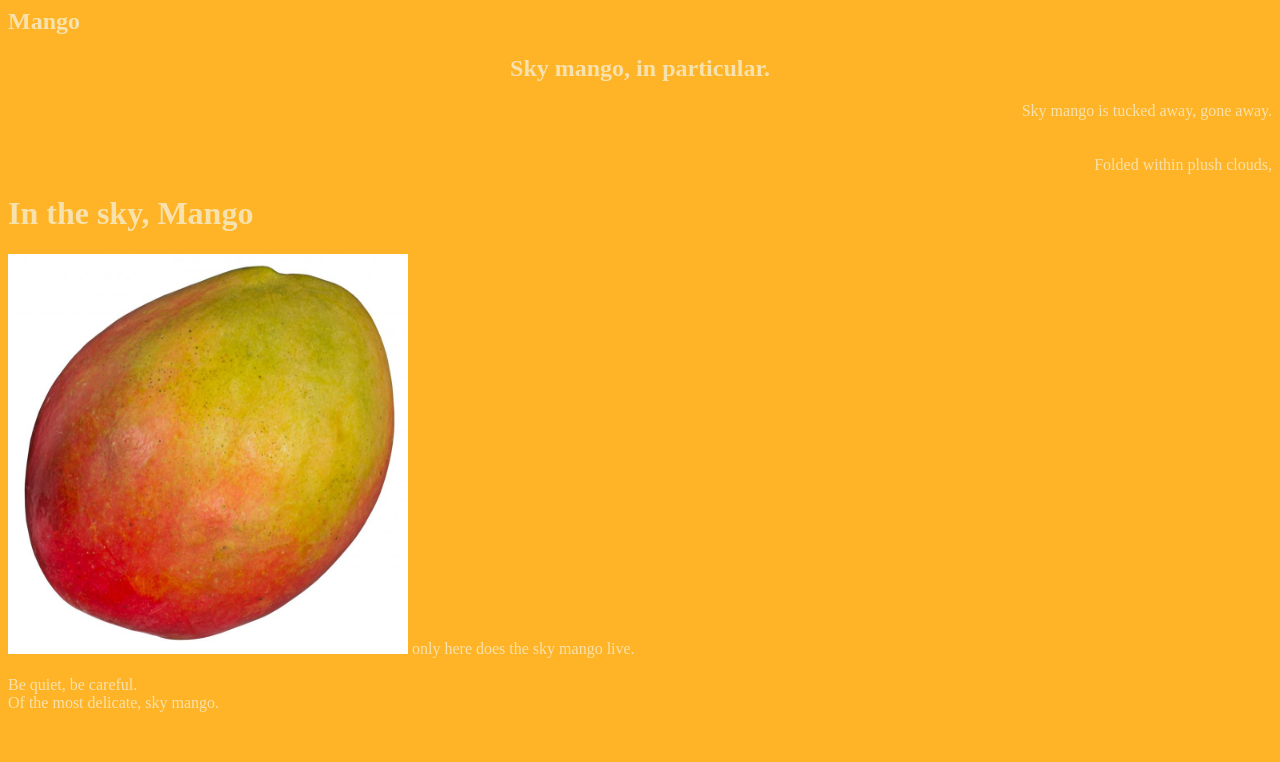
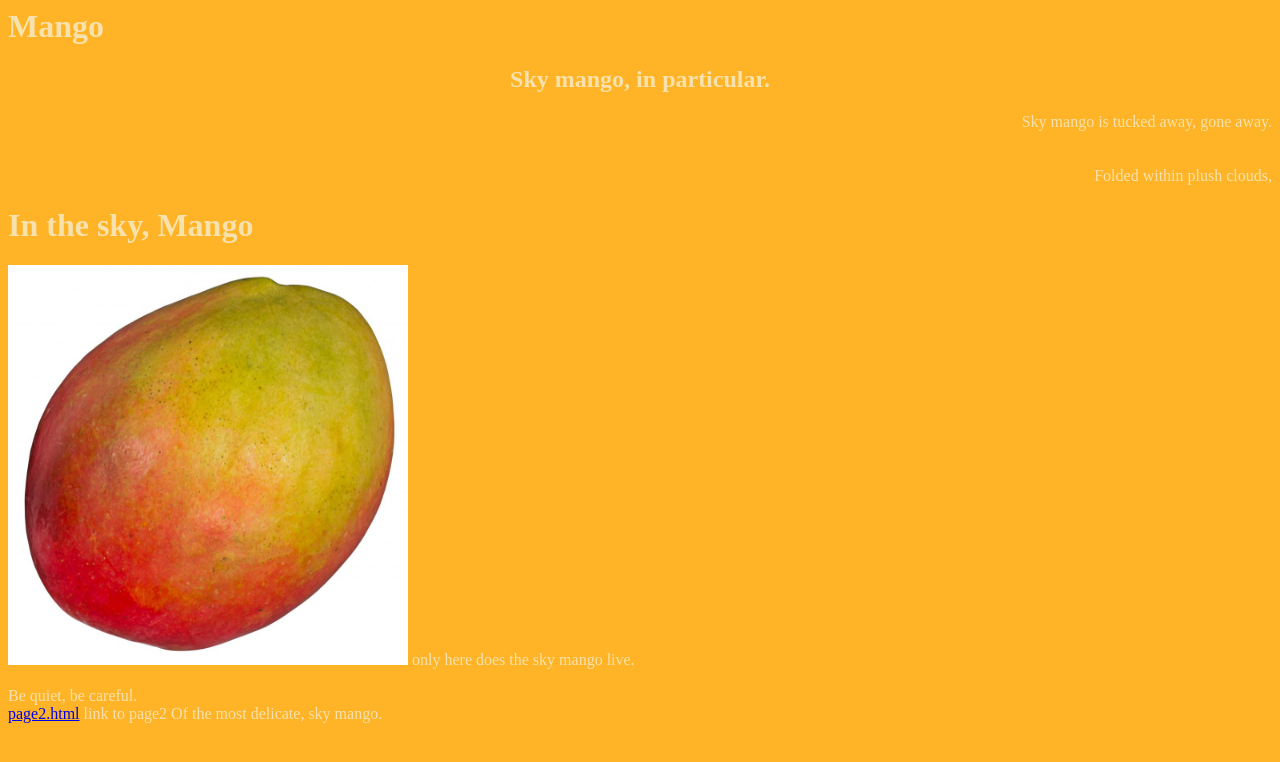
Before and after one commit to lfastfast/testtest, a plain HTML site: page index.html in a window 1280 px wide. Drawn offline with Linux system fonts and the light colour scheme.

Commit message:
Update index.html

```diff
--- a/index.html
+++ b/index.html
@@ -2,7 +2,7 @@
 <head>
 </head>
 <body bgcolor = "#ffb326" text = "#f7e2ad">
-<h2 alight = "center">Mango</h2>
+<h1 alight = "center">Mango</h2>
 <h2 align = "center">Sky mango, in particular.</h2>
 <p align = "right">Sky mango is tucked away,
 gone away. <br><br><br>
@@ -12,6 +12,7 @@ Folded within plush clouds,
 only here does the sky mango live. <br><br>
 Be quiet,
 be careful.<br>
+  <a href="url">page2.html</a> link to page2
 Of the most delicate,
 sky mango.</p>
   </html>
```
